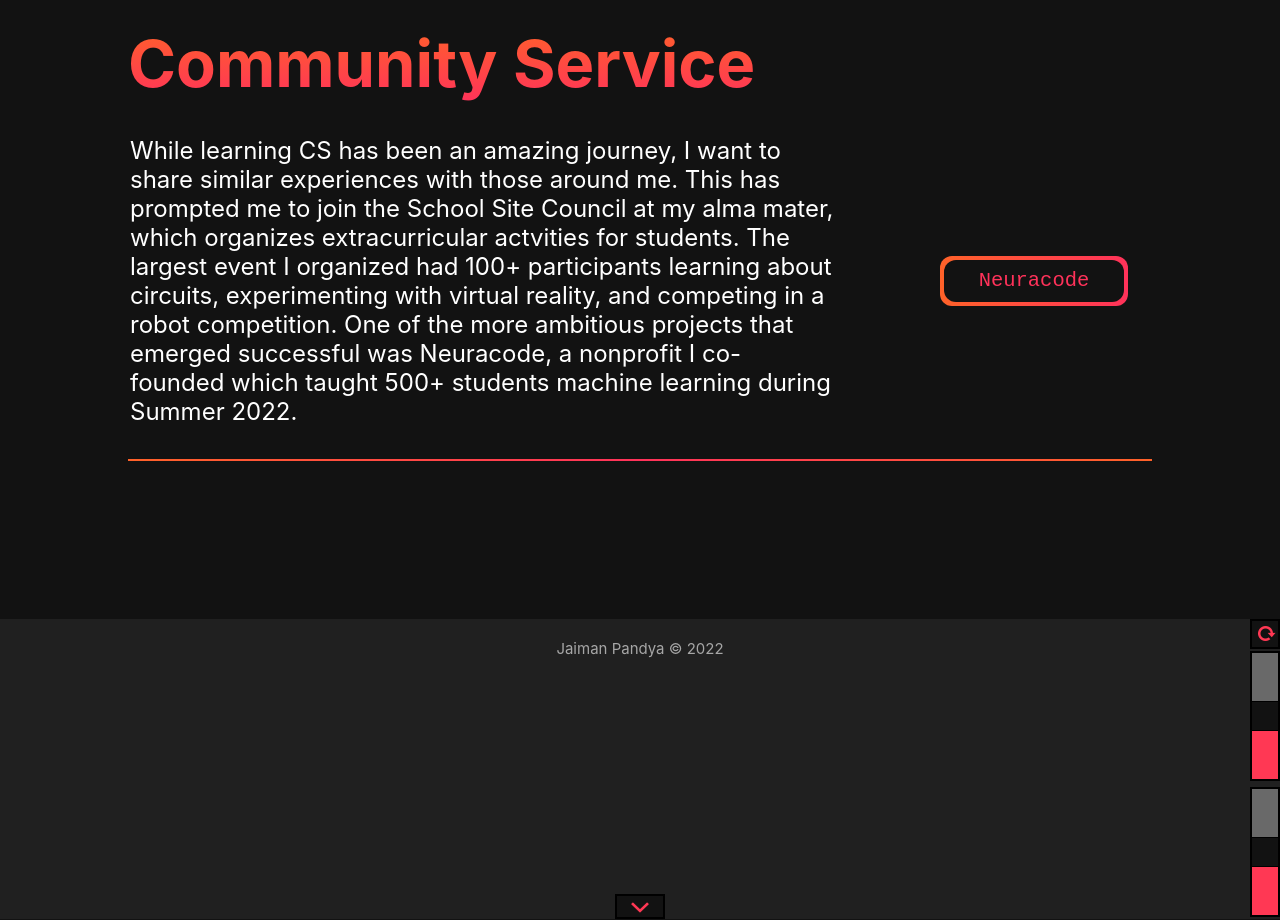
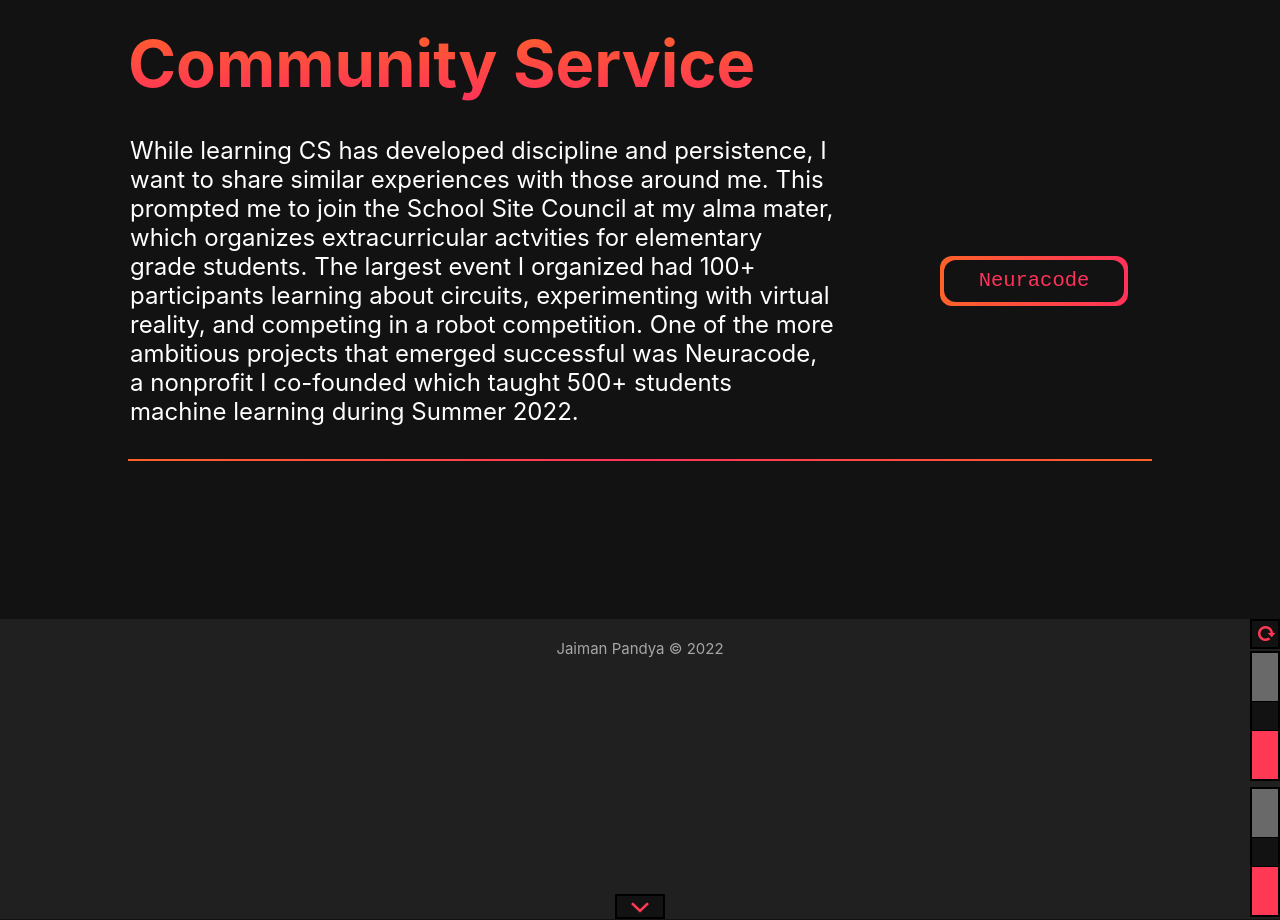
Before and after one commit to Jaiman-Pandya/Portfolio-Website, a plain HTML site: page index.html in a window 1280 px wide. Shown: the part 1960-2880 px from the top of the page. Drawn offline with nearby package versions, Linux system fonts and the light colour scheme.

Commit message:
Update index.html

```diff
--- a/index.html
+++ b/index.html
@@ -92,8 +92,8 @@
     <h2>Community Service</h2>
 
     <div class="portfolio-div">
-      <p>While learning CS has been an amazing journey, I want to share similar experiences with those around me. This has prompted me to join the School Site Council at my alma mater, which organizes
-        extracurricular actvities for students. The largest event I organized had 100+ participants learning about circuits, experimenting with virtual reality, and competing in a robot competition.
+      <p>While learning CS has developed discipline and persistence, I want to share similar experiences with those around me. This prompted me to join the School Site Council at my alma mater, which organizes
+        extracurricular actvities for elementary grade students. The largest event I organized had 100+ participants learning about circuits, experimenting with virtual reality, and competing in a robot competition.
         One of the more ambitious projects that emerged successful was Neuracode, a nonprofit I co-founded which taught 500+ students machine learning during Summer 2022.
       </p>
       <a class="button1" href="https://neuracode.org/" target="_blank"><span
```
